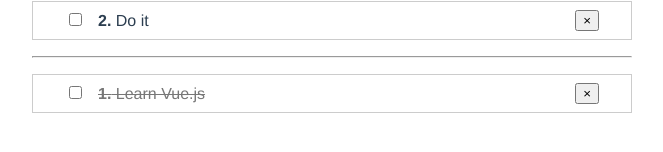
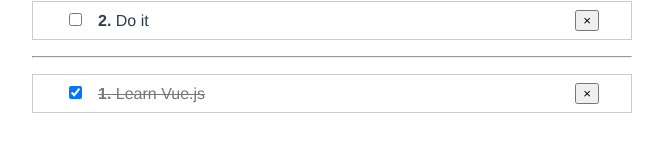
Before and after one commit to white78wolf/todo-list, a Vue app: page /todos in a window 1280 px wide. Shown: the part 260-412 px from the top of the page, without its empty margins (308-971 px from the left). Built offline with nearby package versions, Linux system fonts and the light colour scheme; the HTML template or start-up script is replaced by a standard one.

Commit message:
Make checkboxes of completed todos checked

```diff
--- a/src/components/TodoItem.vue
+++ b/src/components/TodoItem.vue
@@ -1,7 +1,7 @@
 <template>
   <li>
     <span :class="{ completed: todo.completed }">
-      <input type="checkbox">
+      <input type="checkbox" :checked="todo.completed">
       <strong>{{index + 1}}.</strong>
       {{todo.title}}
     </span>
```
